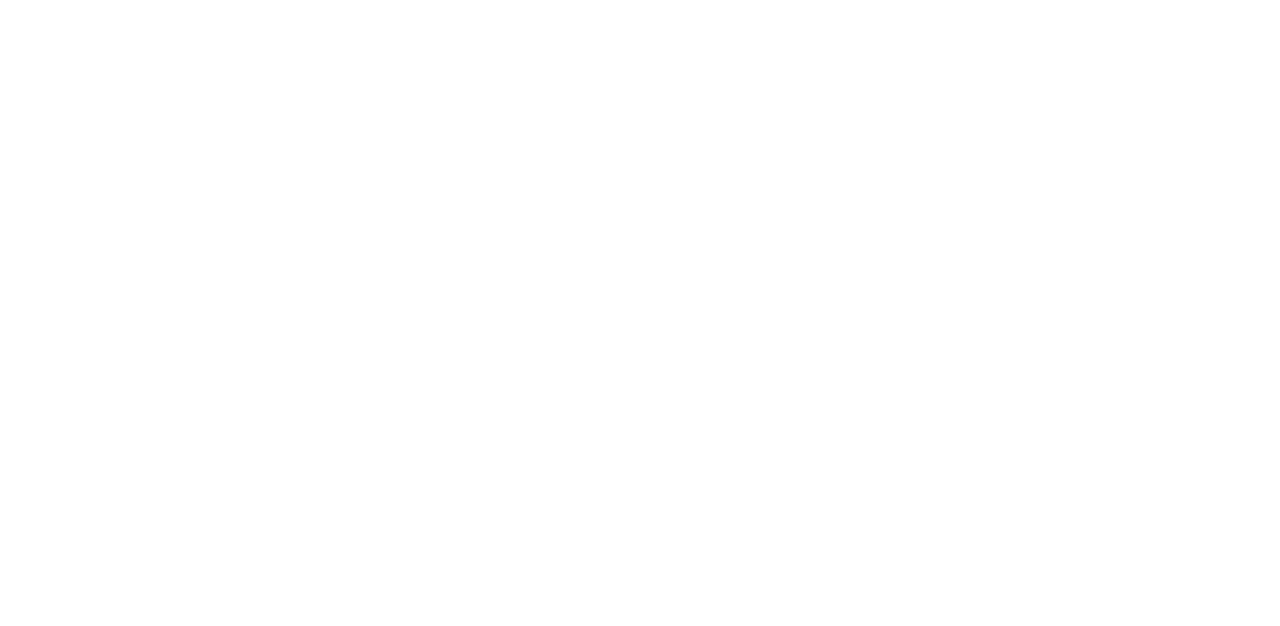
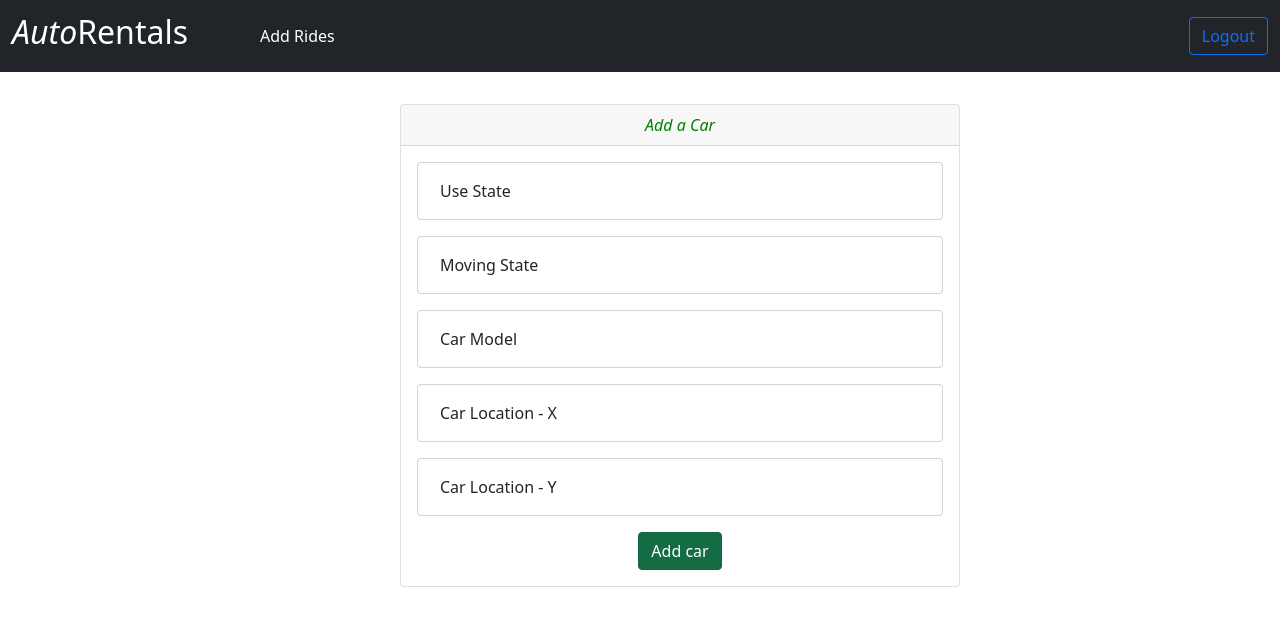
Before and after one commit to pdabre12/avCloud-frontend, a React (Create React App) app in the folder av-cloud/: page /admin/add in a window 1280 px wide. Shown: the top 626 px of the page. Built offline with nearby package versions, Linux system fonts and the light colour scheme; sample sign-in values are in the browser's storage.

Commit message:
Added charts

```diff
--- a/av-cloud/package.json
+++ b/av-cloud/package.json
@@ -11,9 +11,11 @@
     "@testing-library/user-event": "^13.5.0",
     "axios": "^0.26.1",
     "bootstrap": "^5.1.3",
+    "chart.js": "^3.7.1",
     "history": "^4.10.1",
     "react": "^18.0.0",
     "react-bootstrap": "^2.3.0",
+    "react-chartjs-2": "^4.1.0",
     "react-dom": "^18.0.0",
     "react-router": "^6.3.0",
     "react-router-dom": "^5.3.0",
--- a/av-cloud/src/App.js
+++ b/av-cloud/src/App.js
@@ -1,29 +1,31 @@
-import './App.css';
-import Login from './components/UserManagement/Login';
+import "./App.css";
+import Login from "./components/UserManagement/Login";
 import { BrowserRouter as Router, Switch, Route } from "react-router-dom";
 import "bootstrap/dist/css/bootstrap.min.css";
-import Register from './components/UserManagement/Register';
-import UpdateUserInfo from './components/UserManagement/UpdateUserInfo';
-import UserProfile from './components/UserManagement/UserProfile';
-import NavBar from './components/NavigationBar';
-import BookRide from './components/rides/BookRide';
-import AdminLogin from './components/admin/AdminLogin';
-import AdminDashboard from './components/admin/AdminDashboard';
-import AdminUsersList from './components/admin/AdminUsersList';
-import AdminCarsList from './components/admin/AdminCarsList';
-import AdminNavBar from './components/admin/AdminNavigationBar';
+import Register from "./components/UserManagement/Register";
+import UpdateUserInfo from "./components/UserManagement/UpdateUserInfo";
+import UserProfile from "./components/UserManagement/UserProfile";
+import NavBar from "./components/NavigationBar";
+import BookRide from "./components/rides/BookRide";
+import AdminLogin from "./components/admin/AdminLogin";
+import AdminDashboard from "./components/admin/AdminDashboard";
+import AdminUsersList from "./components/admin/AdminUsersList";
+import AdminCarsList from "./components/admin/AdminCarsList";
+import AdminNavBar from "./components/admin/AdminNavigationBar";
+import AddRides from "./components/admin/AddRides";
+import AdminDashboardChart from "./components/admin/AdminDashboardChart";
 
 function App() {
   return (
     <Router>
-    <div className="App">
-      <Switch>
-      <Route exact path="/">
+      <div className="App">
+        <Switch>
+          <Route exact path="/">
             <UserProfile />
           </Route>
-      <Route exact path="/login" component={Login}/>
+          <Route exact path="/login" component={Login} />
 
-          <Route exact path="/register" component={Register}/>
+          <Route exact path="/register" component={Register} />
 
           <Route exact path="/updateuserprofile">
             <UpdateUserInfo />
@@ -32,9 +34,11 @@
           <Route exact path="/book">
             <BookRide />
           </Route>
+
           <Route exact path="/admin/login">
             <AdminLogin />
           </Route>
+
           <Route exact path="/admin/dashboard">
             <AdminDashboard />
           </Route>
@@ -47,8 +51,16 @@
             <AdminCarsList />
           </Route>
 
-          </Switch>
-    </div>
+          <Route exact path="/admin/add">
+            <AddRides />
+          </Route>
+
+          <Route exact path="/admin/dashboard/charts">
+            <AdminDashboardChart />
+          </Route>
+
+        </Switch>
+      </div>
     </Router>
   );
 }
--- /dev/null
+++ b/av-cloud/src/components/admin/AddRides.js
@@ -0,0 +1,125 @@
+import React,{useState,useEffect} from "react";
+import { Button, Card, Form, Row , Col} from "react-bootstrap";
+
+import { Link ,useHistory} from "react-router-dom";
+import axios from "axios";
+import AdminNavBar from "./AdminNavigationBar";
+
+
+
+export default function UpdateUserInfo(){
+    const [carData, setCarData]=useState(null);
+    // const [userDetails, setUserDetails] = useState();
+    const [userInfo , setUserInfo] = useState(null);
+
+    const history = useHistory();
+
+    useEffect(() => {
+      const user = localStorage.getItem("admin");
+      console.log("User: ", user);
+      if (user !== null && user !== undefined) {
+        setUserInfo(JSON.parse(user));
+      }
+      else{
+        history.push('/admin/login')
+        document.location.reload()
+      }
+
+        // axios.get(`http://localhost:3000/users/${JSON.parse(user).username}`)
+        //     .then((res) => {
+        //       if (res.status === 200) {
+        //         console.log(res.data);
+        //         setUserDetails(res.data.data);
+        //       } else {
+        //         history.push("/login");
+        //         document.location.reload();
+        //       }
+        //     });
+
+
+
+        }, []);
+
+    const handleChange=(event)=>{
+        // console.log(event.target.value);
+        setCarData({...carData,[event.target.name]:event.target.value})
+    }
+    const handleSubmit=(event)=>{
+        event.preventDefault();
+        console.log(carData);
+
+        axios.post('http://localhost:3000/cars',carData)
+        .then(res=>{
+            if (res.status==200){
+                console.log(res.data.message)
+                console.log("Updation successful");
+
+                history.push('/admin/dashboard/cars')
+                document.location.reload()
+            }
+            else{
+                document.location.reload()
+                window.alert("Could not add car")
+            }
+
+        });
+
+
+
+
+        // history.push("/login");
+    }
+
+return(
+  <React.Fragment>
+
+        <AdminNavBar/>
+      <Card style={{ width: '35rem', marginLeft:'25rem', marginTop:'2rem' }}>
+          <Card.Header  style={{textAlign:'center', color:'green', fontStyle:"italic"}}>Add a Car</Card.Header>
+          <Card.Body>
+          <form onSubmit={handleSubmit} onChange={handleChange}>
+              <Form.Group>
+
+                 <Form.Floating className="mb-3">
+                 <Form.Control type="text"  placeholder="Use-State" id="use_state" name="use_state"  required/>
+                 <label htmlFor="Email" style={{marginLeft:10}} > Use State</label>
+                 </Form.Floating>
+
+                 <Form.Floating className="mb-3">
+                 <Form.Control type="text" placeholder="Moving-State" id="moving_state"  name="moving_state" required />
+                 <label htmlFor="Password" style={{marginLeft:10}}> Moving State</label>
+                 </Form.Floating>
+
+                 <Form.Floating className="mb-3">
+                 <Form.Control type="text"  placeholder="Car type" id="car_type"  name="car_type" required/>
+                 <label htmlFor="contact" style={{marginLeft:10}} > Car Model</label>
+                 </Form.Floating>
+                 <Form.Floating className="mb-3">
+
+                 <Form.Control type="text"  placeholder="X- coordinate" id="car_loc_x"  name="car_loc_x" required/>
+                 <label htmlFor="contact" style={{marginLeft:10}} > Car Location - X</label>
+                 </Form.Floating>
+
+                 <Form.Floating className="mb-3">
+                 <Form.Control type="text"  placeholder="Y-coordinate" id="car_loc_y"  name="car_loc_y" required/>
+                 <label htmlFor="contact" style={{marginLeft:10}} > Car Location - Y</label>
+                 </Form.Floating>
+
+              </Form.Group>
+              <Row>
+                  <Col>
+                  <Button type="submit" variant="success" size="md" active>Add car</Button>
+                  </Col>
+
+              </Row>
+
+
+
+              </form>
+          </Card.Body>
+      </Card>
+  </React.Fragment>
+
+
+)
+}
--- a/av-cloud/src/components/admin/AdminDashboard.js
+++ b/av-cloud/src/components/admin/AdminDashboard.js
@@ -70,7 +70,7 @@
           </Card>
         </a>
 
-        <a href="/admin/dashboard/users">
+        <a href="/admin/dashboard/charts">
           <Card style={{ marginRight: "2%" }}>
             <Card.Img variant="top" src="holder.js/100px160" />
             <Card.Body>
--- /dev/null
+++ b/av-cloud/src/components/admin/AdminDashboardChart.js
@@ -0,0 +1,114 @@
+import React, { useEffect, useState } from "react";
+import { useHistory } from "react-router-dom";
+import { Bar } from "react-chartjs-2";
+import { Chart } from "chart.js/auto";
+
+import {
+  ListGroup,
+  ListGroupItem,
+  Card,
+  CardGroup,
+  Col,
+  Row,
+  Spinner,
+} from "react-bootstrap";
+import axios from "axios";
+import AdminNavBar from "./AdminNavigationBar";
+
+const AdminDashboardChart = () => {
+  const [bookings, setBookings] = useState(null);
+  const [userInfo, setUserInfo] = useState(null);
+  const [chartData, setChartData] = useState(null);
+  const history = useHistory();
+
+  useEffect(() => {
+    const user = localStorage.getItem("admin");
+    console.log("User: ", user);
+    if (user !== null && user !== undefined) {
+      setUserInfo(JSON.parse(user));
+    } else {
+      history.push("/admin/login");
+      document.location.reload();
+    }
+
+    axios.get("http://localhost:3000/bookings").then((res) => {
+      if (res.status === 200) {
+        console.log(res.data.data);
+        setBookings(res.data.data)
+
+
+        setTimeout(() => {
+            if (bookings!==null && bookings!== undefined) {
+                console.log(bookings);
+              setChartData({
+                labels: bookings?.map((booking) => booking.booking_id),
+                datasets: [
+                  {
+                    label: "Price in USD",
+                    data: bookings?.map((booking) => booking.b_car_id),
+                    backgroundColor: [
+                      "#ffbb11",
+                      "#ecf0f1",
+                      "#50AF95",
+                      "#f3ba2f",
+                      "#2a71d0",
+                    ],
+                  },
+                ],
+              });
+            }
+
+        }, 500);
+
+
+      } else {
+        console.log("Error happened!");
+        document.location.reload();
+      }
+    });
+  }, []);
+
+  return (
+    <div>
+      <>
+        <AdminNavBar />
+        {/* {bookings?.map((booking) => {
+          <div>
+            {booking.booking_id}
+            xxxxxxx
+          </div>;
+        })} */}
+        {chartData ? (
+          <Bar
+            data={chartData}
+            options={{
+              plugins: {
+                title: {
+                  display: true,
+                  text: "Cryptocurrency prices",
+                },
+                legend: {
+                  display: true,
+                  position: "bottom",
+                },
+              },
+            }}
+          />
+        ) : (
+          <div
+            style={{
+              display: "flex",
+              justifyContent: "center",
+              alignItems: "center",
+              height: "90vh",
+            }}
+          >
+            <Spinner animation="border" variant="success" />
+          </div>
+        )}
+      </>
+    </div>
+  );
+};
+
+export default AdminDashboardChart;
```
Also changed, not shown: 1 other file (tests, documents, lock files or other folders).
